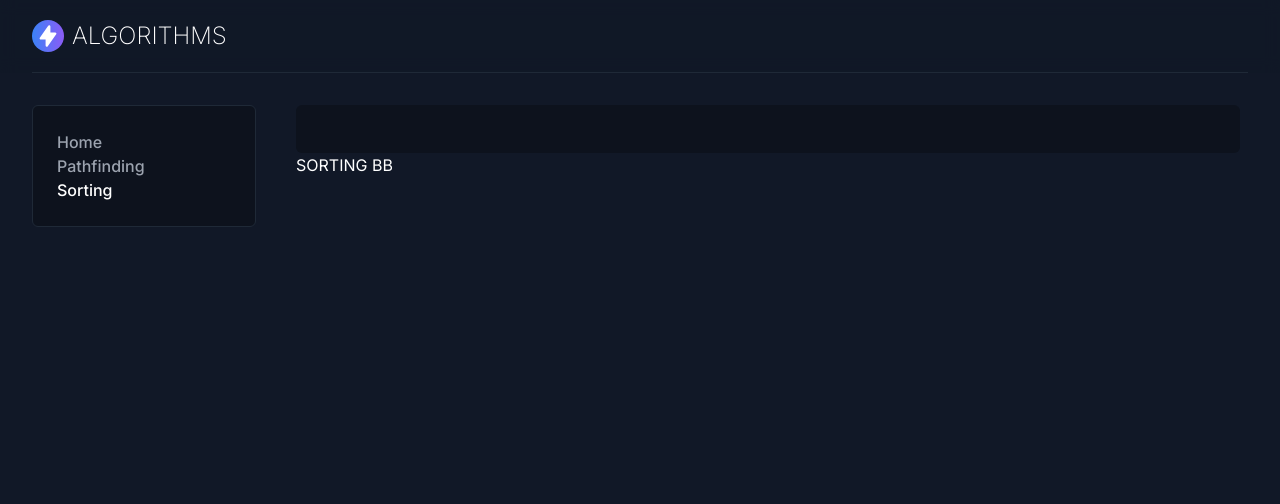
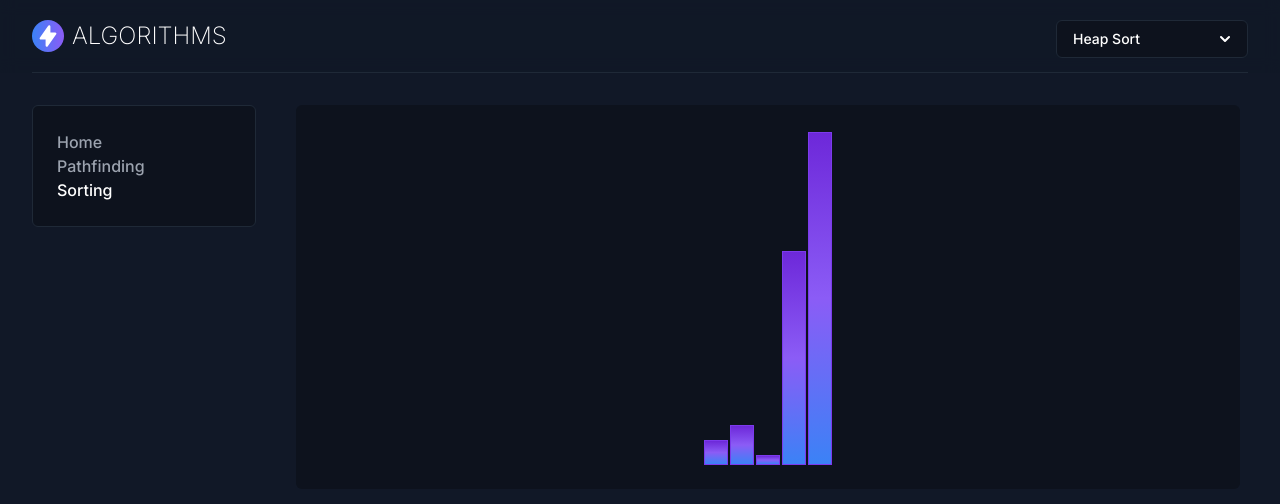
Before and after one commit to Squshy/algorithm-showcase, a Next.js app in the folder client/: page /sorting in a window 1280 px wide. Shown: the top 504 px of the page. Built offline with nearby package versions, Linux system fonts and the light colour scheme.

Commit message:
showing of bars and basic heap in

```diff
--- a/client/classes/Graph.ts
+++ b/client/classes/Graph.ts
@@ -1,5 +1,5 @@
 import { flatted2DArray } from "../utils";
-import { Heap } from "./Heap";
+import { NodeHeap } from "./NodeHeap";
 import { Node } from "./Node";
 
 export class Graph {
@@ -55,7 +55,7 @@ export class Graph {
 
   dijkstra(allNodes: Array<Array<Node>>) {
     const visitedNodes: Array<Node> = [];
-    const minHeap = new Heap();
+    const minHeap = new NodeHeap();
     const flattened = flatted2DArray(allNodes);
 
     // add each node to the heap
--- a/client/classes/Heap.ts
+++ b/client/classes/Heap.ts
@@ -1,113 +1,46 @@
-import { Node } from "./Node";
-
 export class Heap {
-  nodes: Array<Node>;
-  positions: Map<string, number>;
-  constructor() {
-    this.nodes = [];
-    this.positions = new Map();
+  items:Array<number>;
+  constructor(items:Array<number>) {
+    this.items = items;
   }
 
-  getParentIndex(i: number) {
-    return Math.floor((i - 1) / 2);
+  parent(index:number) {
+    return Math.floor((index-1)/ 2);
   }
 
-  getLeftChildIndex(i: number) {
-    return i * 2 + 1;
+  left(index:number) {
+    return index * 2 + 1;
   }
 
-  getRightChildIndex(i: number) {
-    return i * 2 + 2;
+  right(index:number) {
+    return index * 2 + 2;
   }
 
-  swap(i: number, j: number) {
-    const temp_ = this.nodes[i];
-    this.positions.set(this.nodes[i].toString(), j);
-    this.positions.set(this.nodes[j].toString(), i);
-    this.nodes[i] = this.nodes[j];
-    this.nodes[j] = temp_;
-  }
+  maxHeapify(index:number) {
+    const left:number = this.left(index);
+    const right:number = this.right(index);
+    let largest:number = index;
 
-  push(node: Node) {
-    this.nodes.push(node);
-    this.positions.set(node.toString(), this.nodes.length - 1);
-    this.heapifyUp();
-  }
-
-  heapifyUp() {
-    let currentIdx: number = this.nodes.length - 1;
-    if (currentIdx < 0) return;
-
-    while (
-      this.nodes[this.getParentIndex(currentIdx)] &&
-      this.nodes[currentIdx].getWeightedDistance() <
-        this.nodes[this.getParentIndex(currentIdx)].getWeightedDistance()
-    ) {
-      this.swap(currentIdx, this.getParentIndex(currentIdx));
-
-      currentIdx = this.getParentIndex(currentIdx);
+    // if the left child is greater than the current largest
+    if(left < this.items.length && this.items[left] > this.items[largest])
+      largest = left;
+    // if the right child is greater than the current largest
+    if(right < this.items.length && this.items[right] > this.items[largest])
+      largest = right;
+    // If there was a change
+    if(largest !== index) {
+      // swap the items
+      [this.items[index], this.items[largest]] = [this.items[largest], this.items[index]]
+      this.maxHeapify(largest);
     }
   }
 
-  heapifyDown() {
-    let currentIdx = 0;
-
-    while (this.nodes[this.getLeftChildIndex(currentIdx)] !== undefined) {
-      let smallestChildIdx = this.getLeftChildIndex(currentIdx);
-
-      if (
-        this.nodes[this.getRightChildIndex(currentIdx)] !== undefined &&
-        this.nodes[this.getRightChildIndex(currentIdx)].getWeightedDistance() <
-          this.nodes[this.getLeftChildIndex(currentIdx)].getWeightedDistance()
-      ) {
-        smallestChildIdx = this.getRightChildIndex(currentIdx);
-      }
-
-      if (
-        this.nodes[currentIdx].getWeightedDistance() >
-        this.nodes[smallestChildIdx].getWeightedDistance()
-      ) {
-        this.swap(currentIdx, smallestChildIdx);
-        currentIdx = smallestChildIdx;
-      } else {
-        return;
-      }
+  buildMaxHeap() {
+    // start at last non-leaf node
+    // heapfiy only non-leaf nodes in reverse order
+    for(let i = Math.floor((this.items.length/2)-1); i >= 0; i--) {
+      this.maxHeapify(i)
     }
   }
 
-  updateDistance(node: Node, distance: number, previousNode: Node) {
-    const nodeIndex = this.positions.get(node.toString());
-    if (nodeIndex === undefined) return;
-    this.nodes[nodeIndex].distance = distance;
-    this.nodes[nodeIndex].previousNode = previousNode;
-    let index = nodeIndex;
-    // re heapify from where we just updated the distance from
-    while (
-      index > 0 &&
-      this.nodes[index].getWeightedDistance() <
-        this.nodes[this.getParentIndex(index)].getWeightedDistance()
-    ) {
-      this.swap(index, this.getParentIndex(index));
-      index = this.getParentIndex(index);
-    }
-  }
-
-  isEmpty() {
-    return this.nodes.length > 0 ? false : true;
-  }
-
-  extractMin() {
-    const minValue = this.nodes[0];
-    const lastNode = this.nodes[this.nodes.length - 1];
-    // swap last node to first
-    this.nodes[0] = lastNode;
-    this.positions.set(lastNode.toString(), 0);
-    this.positions.delete(minValue.toString());
-    // remove last element we just swapped
-    this.nodes.length--;
-    this.heapifyDown();
-    if (minValue.isWall === false) minValue.visited = true;
-
-    return minValue;
-  }
 }
--- /dev/null
+++ b/client/classes/NodeHeap.ts
@@ -0,0 +1,113 @@
+import { Node } from "./Node";
+
+export class NodeHeap {
+  nodes: Array<Node>;
+  positions: Map<string, number>;
+  constructor() {
+    this.nodes = [];
+    this.positions = new Map();
+  }
+
+  getParentIndex(i: number) {
+    return Math.floor((i - 1) / 2);
+  }
+
+  getLeftChildIndex(i: number) {
+    return i * 2 + 1;
+  }
+
+  getRightChildIndex(i: number) {
+    return i * 2 + 2;
+  }
+
+  swap(i: number, j: number) {
+    const temp_ = this.nodes[i];
+    this.positions.set(this.nodes[i].toString(), j);
+    this.positions.set(this.nodes[j].toString(), i);
+    this.nodes[i] = this.nodes[j];
+    this.nodes[j] = temp_;
+  }
+
+  push(node: Node) {
+    this.nodes.push(node);
+    this.positions.set(node.toString(), this.nodes.length - 1);
+    this.heapifyUp();
+  }
+
+  heapifyUp() {
+    let currentIdx: number = this.nodes.length - 1;
+    if (currentIdx < 0) return;
+
+    while (
+      this.nodes[this.getParentIndex(currentIdx)] &&
+      this.nodes[currentIdx].getWeightedDistance() <
+        this.nodes[this.getParentIndex(currentIdx)].getWeightedDistance()
+    ) {
+      this.swap(currentIdx, this.getParentIndex(currentIdx));
+
+      currentIdx = this.getParentIndex(currentIdx);
+    }
+  }
+
+  heapifyDown() {
+    let currentIdx = 0;
+
+    while (this.nodes[this.getLeftChildIndex(currentIdx)] !== undefined) {
+      let smallestChildIdx = this.getLeftChildIndex(currentIdx);
+
+      if (
+        this.nodes[this.getRightChildIndex(currentIdx)] !== undefined &&
+        this.nodes[this.getRightChildIndex(currentIdx)].getWeightedDistance() <
+          this.nodes[this.getLeftChildIndex(currentIdx)].getWeightedDistance()
+      ) {
+        smallestChildIdx = this.getRightChildIndex(currentIdx);
+      }
+
+      if (
+        this.nodes[currentIdx].getWeightedDistance() >
+        this.nodes[smallestChildIdx].getWeightedDistance()
+      ) {
+        this.swap(currentIdx, smallestChildIdx);
+        currentIdx = smallestChildIdx;
+      } else {
+        return;
+      }
+    }
+  }
+
+  updateDistance(node: Node, distance: number, previousNode: Node) {
+    const nodeIndex = this.positions.get(node.toString());
+    if (nodeIndex === undefined) return;
+    this.nodes[nodeIndex].distance = distance;
+    this.nodes[nodeIndex].previousNode = previousNode;
+    let index = nodeIndex;
+    // re heapify from where we just updated the distance from
+    while (
+      index > 0 &&
+      this.nodes[index].getWeightedDistance() <
+        this.nodes[this.getParentIndex(index)].getWeightedDistance()
+    ) {
+      this.swap(index, this.getParentIndex(index));
+      index = this.getParentIndex(index);
+    }
+  }
+
+  isEmpty() {
+    return this.nodes.length > 0 ? false : true;
+  }
+
+  extractMin() {
+    const minValue = this.nodes[0];
+    const lastNode = this.nodes[this.nodes.length - 1];
+    // swap last node to first
+    this.nodes[0] = lastNode;
+    this.positions.set(lastNode.toString(), 0);
+    this.positions.delete(minValue.toString());
+    // remove last element we just swapped
+    this.nodes.length--;
+    this.heapifyDown();
+    if (minValue.isWall === false) minValue.visited = true;
+
+    return minValue;
+  }
+}
--- a/client/components/grid/Grid.tsx
+++ b/client/components/grid/Grid.tsx
@@ -1,14 +1,12 @@
 import React, { useEffect, useRef, useState, useCallback } from "react";
 import { Graph } from "../../classes/Graph";
 import { Node } from "../../classes/Node";
-import { NODE_TO_SET, PATHFINDING_ALGOS } from "../../constants";
+import { NODE_TO_SET, PATHFINDING_ALGOS, PX_IN_REM } from "../../constants";
 import { usePathfindingAlgo } from "../../contexts/PathfindingContext";
 import { useOnScreenResize } from "../../hooks/useOnResize";
 import { SpinnerIcon } from "../../svg/Spinner";
 import { GridNode } from "./GridNode";
 import { GridOptions } from "./GridOptions";
-
-const PX_IN_REM = 16;
 
 interface GridProps {}
 
--- /dev/null
+++ b/client/components/sorting/Bar.tsx
@@ -0,0 +1,17 @@
+import React from "react";
+
+interface BarProps {
+  number: number;
+  maxNumber: number;
+  maxHeight: number;
+}
+
+export const Bar: React.FC<BarProps> = ({ number, maxNumber, maxHeight }) => {
+  const newMaxHeight = maxHeight - 3
+  return (
+    <div
+      className={`w-6 border border-purple-600 flex self-end bg-gradient-to-t from-blue-500 via-purple-500 to-purple-700  mr-px ml-px`}
+      style={{ height: newMaxHeight / (maxNumber / number) }}
+    />
+  );
+};
--- a/client/components/sorting/SortDisplay.tsx
+++ b/client/components/sorting/SortDisplay.tsx
@@ -1,13 +1,36 @@
-import React from 'react';
+import React, { useRef, useEffect, useState } from "react";
+import { useOnScreenResize } from "../../hooks/useOnResize";
+import { Bar } from "./Bar";
 
 interface SortDisplayProps {
-
+  array: Array<number>;
 }
 
-export const SortDisplay:React.FC<SortDisplayProps> = ({}) => {
+export const SortDisplay: React.FC<SortDisplayProps> = ({ array }) => {
+  const { width, height } = useOnScreenResize();
+  const maxValue = Math.max(...array);
+  const containerRef = useRef<HTMLDivElement>(null);
+  const [maxHeight, setMaxHeight] = useState<number>(0);
+
+  useEffect(() => {
+    if (containerRef.current)
+      setMaxHeight(containerRef.current.getBoundingClientRect().height);
+  }, [height, width]);
+
   return (
-    <div className={`w-full bg-black-25 p-6 rounded-md`}>
-
+    <div className={`w-full bg-black-25 p-6 rounded-md h-96`}>
+      <div ref={containerRef} className={`flex flex-row justify-center h-full -mr-px -ml-px`}>
+        {array.map((num, i) => {
+          return (
+            <Bar
+              key={i}
+              number={num}
+              maxNumber={maxValue}
+              maxHeight={maxHeight}
+            />
+          );
+        })}
+      </div>
     </div>
-  )
-}
+  );
+};
--- a/client/constants.ts
+++ b/client/constants.ts
@@ -30,3 +30,6 @@ export const PATHFINDING_ALGOS = {
 export const SORTING_ALGOS = {
   HEAP: "Heap Sort"
 }
+
+
+export const PX_IN_REM = 16;
--- a/client/contexts/SortingContext.tsx
+++ b/client/contexts/SortingContext.tsx
@@ -4,25 +4,25 @@ import { SORTING_ALGOS } from "../constants";
 const SortingContext = React.createContext<string>(SORTING_ALGOS.HEAP);
 const SortingUpdateContext = React.createContext<Function>(() => {});
 
-export const useSortingSort = () => {
+export const useSortingAlgo = () => {
   return useContext(SortingContext)
 }
 
-export const useSortingSortUpdate = () => {
+export const useSortingAlgoUpdate = () => {
   return useContext(SortingUpdateContext)
 }
 
 export const SortingProvider: React.FC = ({ children }) => {
-  const [activeSort, setActiveSort] = useState<string>(SORTING_ALGOS.HEAP);
-  const providerValue = useMemo(() => ({activeSort, setActiveSort}), [activeSort, setActiveSort])
+  const [activeAlgo, setActiveAlgo] = useState<string>(SORTING_ALGOS.HEAP);
+  const providerValue = useMemo(() => ({activeAlgo, setActiveAlgo}), [activeAlgo, setActiveAlgo])
 
-  const updateActiveSort = (link:string) => {
-    setActiveSort(link);
+  const updateActiveAlgo = (link:string) => {
+    setActiveAlgo(link);
   };
 
   return (
-    <SortingContext.Provider value={providerValue.activeSort}>
-      <SortingUpdateContext.Provider value={updateActiveSort}>
+    <SortingContext.Provider value={providerValue.activeAlgo}>
+      <SortingUpdateContext.Provider value={updateActiveAlgo}>
         {children}
       </SortingUpdateContext.Provider>
     </SortingContext.Provider>
--- a/client/helper.ts
+++ b/client/helper.ts
@@ -1,9 +1,10 @@
 import { Graph } from "./classes/Graph";
+import { NodeHeap } from "./classes/NodeHeap";
+import { Node } from "./classes/Node";
 import { Heap } from "./classes/Heap";
-import { Node } from "./classes/Node";
 
-export const TestHeap = () => {
-  const heap = new Heap();
+export const TestNodeHeap = () => {
+  const heap = new NodeHeap();
   heap.push(new Node(1, 2, 25));
   heap.push(new Node(1, 2, 5));
   heap.push(new Node(1, 2, 40));
@@ -21,6 +22,13 @@ export const TestHeap = () => {
   a.push(heap.extractMin());
   console.log(heap.nodes.join(","));
 };
+
+export const TestHeap = () => {
+  const arr:Array<number> = [5,8,2,43,67]
+  const heap = new Heap(arr);
+  heap.buildMaxHeap();
+  console.log(heap.items)
+}
 
 export const TestGraph = () => {
   const graph = new Graph(2, 3);
--- a/client/pages/sorting.tsx
+++ b/client/pages/sorting.tsx
@@ -1,20 +1,36 @@
+import { useState } from "react";
 import type { NextPage } from "next";
 import { MainBody } from "../components/MainBody";
+import { Dropdown } from "../components/nav/Dropdown";
 import { Nav } from "../components/nav/Nav";
 import { SortDisplay } from "../components/sorting/SortDisplay";
-import { SIDEBAR_LINKS } from "../constants";
+import { SIDEBAR_LINKS, SORTING_ALGOS } from "../constants";
+import {
+  SortingProvider,
+  useSortingAlgo,
+  useSortingAlgoUpdate,
+} from "../contexts/SortingContext";
 import { useSetLink } from "../hooks/useSetLink";
 
 const Sorting: NextPage = () => {
   useSetLink(SIDEBAR_LINKS.SORTING.id);
+  const selectedAlgo = useSortingAlgo();
+  const updateAlgo = useSortingAlgoUpdate();
+  const [array, setArray] = useState<Array<number>>([5,8,2,43,67]);
+
   return (
-    <>
-      <Nav />
+    <SortingProvider>
+      <Nav>
+        <Dropdown
+          data={SORTING_ALGOS}
+          selected={selectedAlgo}
+          onSubItemClick={updateAlgo}
+        />
+      </Nav>
       <MainBody>
-        <SortDisplay />
-        SORTING BB
+        <SortDisplay array={array}/>
       </MainBody>
-    </>
+    </SortingProvider>
   );
 };
 
```
